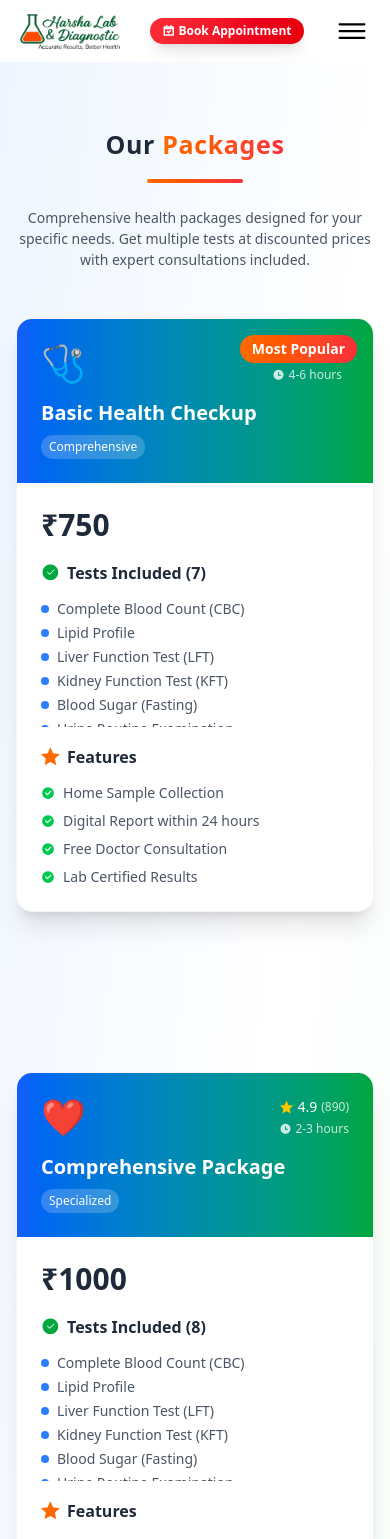
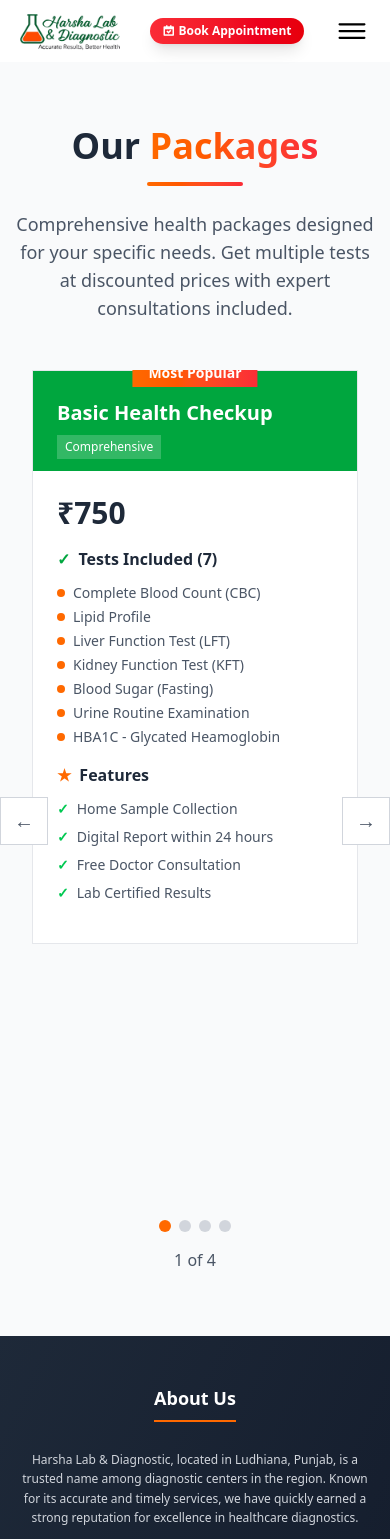
Before and after one commit to Aryanvishwakarma01/diagnostic-site, a React (Vite) app: page /packages in a window 390 px wide. Shown: the top 1539 px of the page. Built offline with nearby package versions, Linux system fonts and the light colour scheme.

Commit message:
changes in packages

```diff
--- a/src/components/Packages.jsx
+++ b/src/components/Packages.jsx
@@ -2,6 +2,7 @@ import React, { useState } from 'react';
 
 const Packages = () => {
     const [selectedPackage, setSelectedPackage] = useState(null);
+    const [currentSlide, setCurrentSlide] = useState(0);
 
     const packages = [
         {
@@ -29,7 +30,7 @@ const Packages = () => {
                 "Lab Certified Results"
             ],
             popular: true,
-            image: "🩺",
+            // image: "🩺",
             category: "Comprehensive"
         },
         {
@@ -58,7 +59,7 @@ const Packages = () => {
                 "Detailed Blood and Urine Analysis Report"
             ],
             popular: false,
-            image: "❤️",
+            // image: "❤️",
             category: "Specialized"
         },
         {
@@ -90,7 +91,7 @@ const Packages = () => {
                 "Detailed Blood and Urine Health Analysis"
             ],
             popular: false,
-            image: "🩸",
+            // image: "🩸",
             category: "Specialized"
         },
         {
@@ -126,61 +127,92 @@ const Packages = () => {
                 "Specialist Consultation with Privacy Assured"
             ],
             popular: false,
-            image: "👩‍⚕️",
+            // image: "👩‍⚕️",
             category: "Specialized"
         },
-
     ];
 
     const handleBookAppointment = (packageData) => {
         setSelectedPackage(packageData);
-        // You can integrate this with your appointment booking system
         console.log('Booking appointment for:', packageData.name);
     };
 
+    const nextSlide = () => {
+        setCurrentSlide((prev) => (prev + 1) % packages.length);
+    };
+
+    const prevSlide = () => {
+        setCurrentSlide((prev) => (prev - 1 + packages.length) % packages.length);
+    };
+
+    const currentPackage = packages[currentSlide];
+
     return (
-        <div className='w-full bg-gradient-to-br from-blue-50 via-white to-green-50 py-16 px-4'>
-            <div className='max-w-7xl mx-auto'>
+        <div className='w-full bg-gray-50 py-16 px-4'>
+            <div className='max-w-4xl mx-auto'>
                 {/* Header */}
                 <div className='text-center mb-12'>
-                    <h1 className='text-[25px] sm:text-5xl font-bold tracking-wide text-gray-800 mb-4'>
+                    <h1 className='text-4xl font-bold text-gray-800 mb-4'>
                         Our <span className='text-transparent bg-clip-text bg-gradient-to-r from-orange-500 to-red-500'>Packages</span>
                     </h1>
                     <div className="w-24 h-1 bg-gradient-to-r from-orange-500 to-red-500 mx-auto rounded-full mb-6"></div>
-                    <p className="text-gray-600 text-[14px] sm:text-xl max-w-2xl mx-auto">
+                    <p className="text-gray-600 text-lg max-w-2xl mx-auto">
                         Comprehensive health packages designed for your specific needs. Get multiple tests at discounted prices with expert consultations included.
                     </p>
                 </div>
 
-                {/* Packages Grid */}
-                <div className='flex flex-wrap gap-40 justify-center'>
-                    {packages.map((pkg) => (
-                        <div key={pkg.id} className='relative bg-white rounded-2xl shadow-xl border border-gray-100 overflow-hidden hover:shadow-2xl transform hover:-translate-y-2 transition-all duration-300 w-full sm:w-[calc(50%-1rem)] lg:w-[calc(33.333%-1.33rem)] flex-shrink-0'>
+                {/* Slider Container */}
+                <div className='relative'>
+                    {/* Navigation Arrows */}
+                    <button
+                        onClick={prevSlide}
+                        className='absolute left-0 top-1/2 transform -translate-y-1/2 -translate-x-4 bg-white border border-gray-300 w-12 h-12 flex items-center justify-center hover:bg-gray-50 transition-colors z-10'
+                        disabled={currentSlide === 0}
+                    >
+                        <span className='text-gray-600 text-xl'>←</span>
+                    </button>
+
+                    <button
+                        onClick={nextSlide}
+                        className='absolute right-0 top-1/2 transform -translate-y-1/2 translate-x-4 bg-white border border-gray-300 w-12 h-12 flex items-center justify-center hover:bg-gray-50 transition-colors z-10'
+                        disabled={currentSlide === packages.length - 1}
+                    >
+                        <span className='text-gray-600 text-xl'>→</span>
+                    </button>
+
+                    {/* Slider Content */}
+                    <div className='overflow-hidden'>
+                        <div
+                            className='flex transition-transform duration-500 ease-in-out'
+                            style={{ transform: `translateX(-${currentSlide * 100}%)` }}
+                        >
+                            {packages.map((pkg, index) => (
+                                <div key={pkg.id} className='w-full flex-shrink-0 px-4'>
+                                    <div className='bg-white border border-gray-200 max-w-2xl mx-auto relative'>
                                         {/* Popular Badge */}
                                         {pkg.popular && (
-                                <div className='absolute top-4 right-4 bg-gradient-to-r from-orange-500 to-red-500 text-white px-3 py-1 rounded-full text-sm font-semibold z-10'>
+                                            <div className='absolute -top-3 left-1/2 transform -translate-x-1/2 bg-gradient-to-r from-orange-500 to-red-500 text-white px-4 py-1 text-sm font-semibold z-10'>
                                                 Most Popular
                                             </div>
                                         )}
 
                                         {/* Package Header */}
-                            <div className='bg-gradient-to-r from-blue-600 to-green-600 p-6 text-white'>
+                                        <div className='bg-green-600 p-6 py-3 text-white'>
                                             <div className='flex items-center justify-between mb-4'>
-                                    <div className='text-4xl'>{pkg.image}</div>
-                                    <div className='text-right'>
+                                                {/* <div className='text-4xl'>{pkg.image}</div> */}
+                                                {/* <div className='text-right'>
                                                     <div className='flex items-center gap-1 mb-1'>
-                                            <i className="ri-star-fill text-yellow-400 text-sm"></i>
+                                                        <span className='text-yellow-300'>★</span>
                                                         <span className='text-sm font-medium'>{pkg.rating}</span>
                                                         <span className='text-xs opacity-80'>({pkg.reviews})</span>
                                                     </div>
-                                        <div className='text-xs opacity-80 flex items-center gap-1'>
-                                            <i className="ri-time-fill text-xs"></i>
+                                                    <div className='text-xs opacity-80'>
                                                         {pkg.duration}
                                                     </div>
-                                    </div>
+                                                </div> */}
                                             </div>
                                             <h3 className='text-xl font-bold mb-2'>{pkg.name}</h3>
-                                <div className='text-xs bg-white/20 px-2 py-1 rounded-full w-fit'>
+                                            <div className='text-xs bg-white/20 px-2 py-1 w-fit'>
                                                 {pkg.category}
                                             </div>
                                         </div>
@@ -198,14 +230,14 @@ const Packages = () => {
                                             {/* Tests Included */}
                                             <div className='mb-4'>
                                                 <h4 className='font-semibold text-gray-800 mb-3 flex items-center gap-2'>
-                                        <i className="ri-checkbox-circle-fill text-green-600 text-lg"></i>
+                                                    <span className='text-green-600'>✓</span>
                                                     Tests Included ({pkg.tests.length})
                                                 </h4>
-                                    <div className='max-h-32 overflow-y-auto scrollbar-thin scrollbar-thumb-gray-300'>
+                                                <div className=' overflow-y-auto'>
                                                     <ul className='space-y-1'>
-                                            {pkg.tests.map((test, index) => (
-                                                <li key={index} className='flex items-start gap-2 text-sm text-gray-600'>
-                                                    <div className='w-2 h-2 bg-blue-500 rounded-full mt-1.5 flex-shrink-0'></div>
+                                                        {pkg.tests.map((test, testIndex) => (
+                                                            <li key={testIndex} className='flex items-start gap-2 text-sm text-gray-600'>
+                                                                <div className='w-2 h-2 bg-orange-500 rounded-full mt-1.5 flex-shrink-0'></div>
                                                                 {test}
                                                             </li>
                                                         ))}
@@ -214,15 +246,15 @@ const Packages = () => {
                                             </div>
 
                                             {/* Features */}
-                                <div className='mb-2'>
+                                            <div className='mb-6'>
                                                 <h4 className='font-semibold text-gray-800 mb-3 flex items-center gap-2'>
-                                        <i className="ri-star-fill text-orange-500 text-lg"></i>
+                                                    <span className='text-orange-500'>★</span>
                                                     Features
                                                 </h4>
                                                 <ul className='space-y-2'>
-                                        {pkg.features.map((feature, index) => (
-                                            <li key={index} className='flex items-center gap-2 text-sm text-gray-600'>
-                                                <i className="ri-checkbox-circle-fill text-green-500 text-sm"></i>
+                                                    {pkg.features.map((feature, featureIndex) => (
+                                                        <li key={featureIndex} className='flex items-start gap-2 text-sm text-gray-600'>
+                                                            <span className='text-green-500 font-bold'>✓</span>
                                                             {feature}
                                                         </li>
                                                     ))}
@@ -232,7 +264,30 @@ const Packages = () => {
 
                                         </div>
                                     </div>
+                                </div>
                             ))}
+                        </div>
+                    </div>
+
+                    {/* Slide Indicators */}
+                    <div className='flex justify-center mt-6 gap-2'>
+                        {packages.map((_, index) => (
+                            <button
+                                key={index}
+                                onClick={() => setCurrentSlide(index)}
+                                className={`w-3 h-3 rounded-full transition-colors ${
+                                    currentSlide === index
+                                        ? 'bg-orange-500'
+                                        : 'bg-gray-300 hover:bg-gray-400'
+                                }`}
+                            />
+                        ))}
+                    </div>
+
+                    {/* Package Counter */}
+                    <div className='text-center mt-4 text-gray-600'>
+                        {currentSlide + 1} of {packages.length}
+                    </div>
                 </div>
             </div>
         </div>
```
Lines whose indentation alone changed are shown as unchanged.
